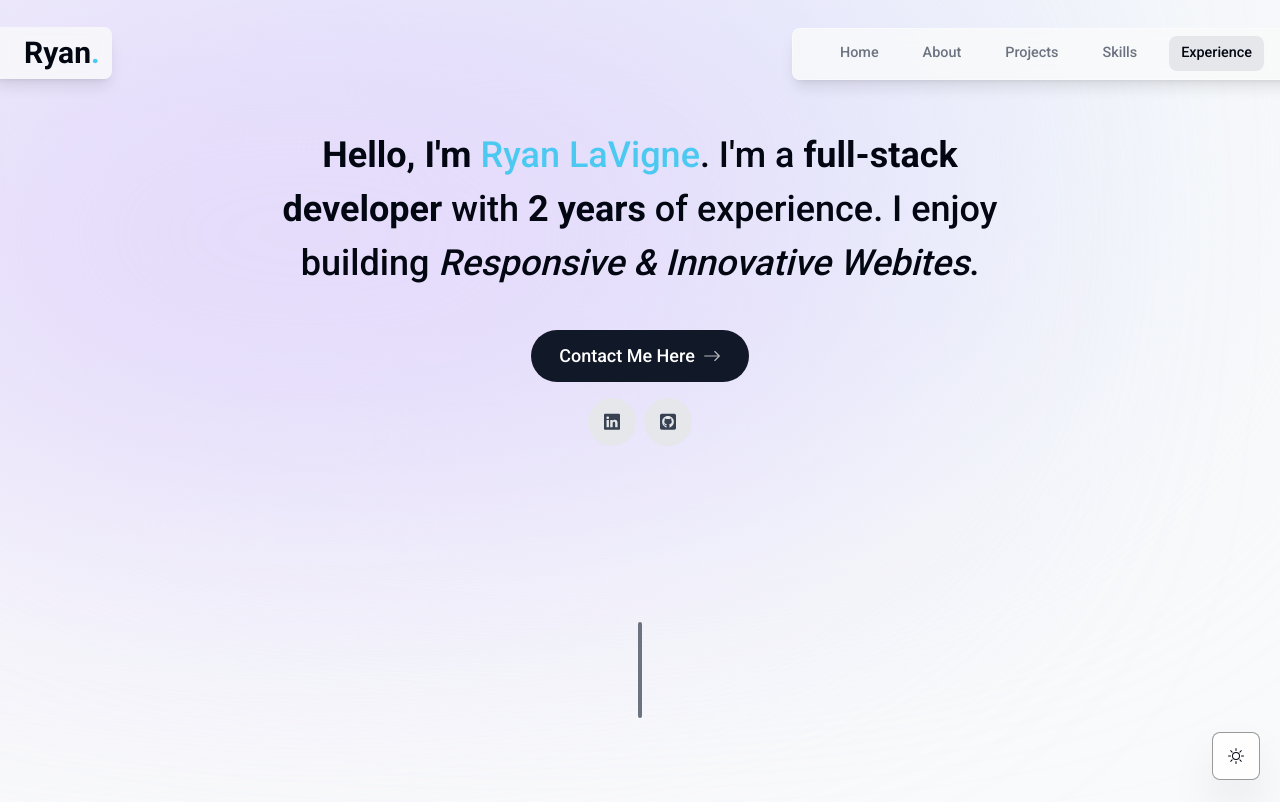
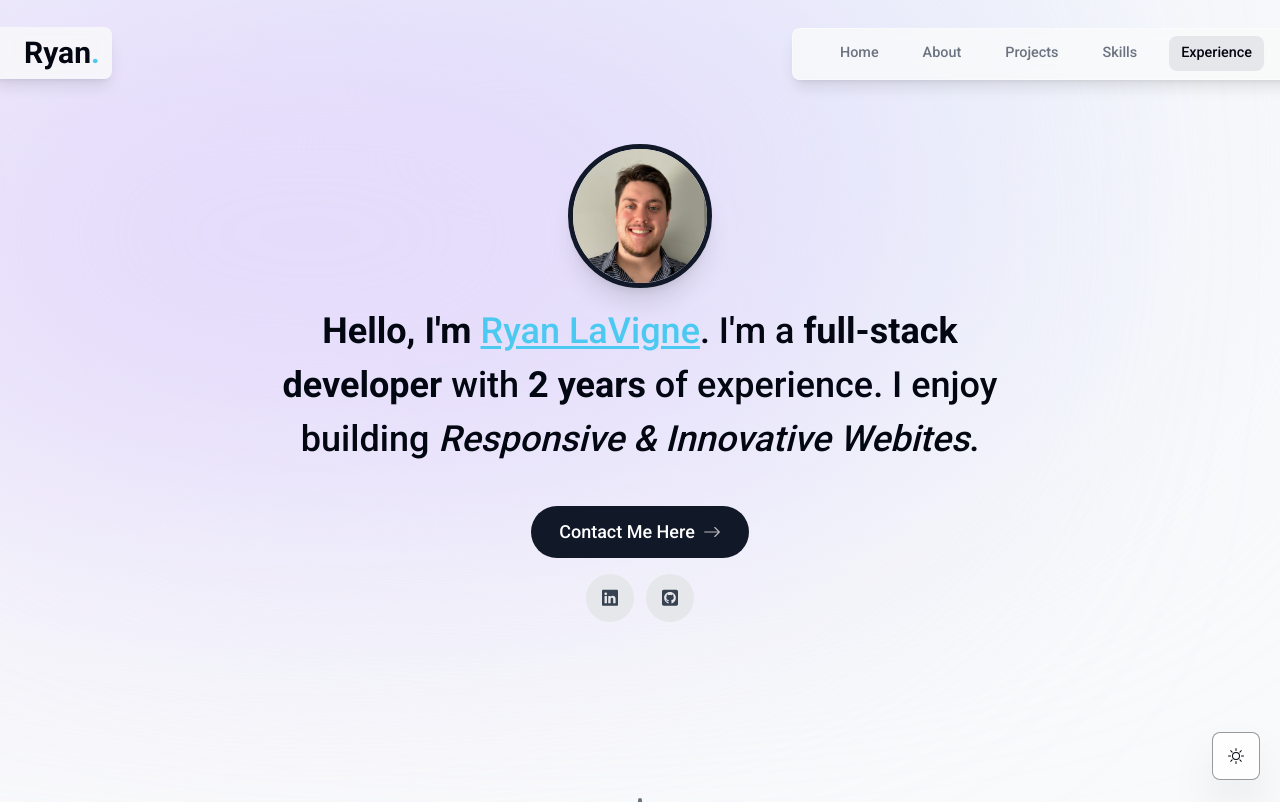
Before and after one commit to GigaRyno/portfolio, a Next.js app: page / in a window 1280 px wide. Shown: the top 802 px of the page. Built offline with nearby package versions, Linux system fonts and the light colour scheme.

Commit message:
Added profile picture to headline.tsx

```diff
--- a/src/components/pages/headline.tsx
+++ b/src/components/pages/headline.tsx
@@ -9,7 +9,8 @@ import { HiDownload } from "react-icons/hi";
 import { Roboto } from "next/font/google";
 import { FaGithubSquare } from "react-icons/fa";
 import Link from 'next/link';
-import { githubData, linkedInData } from '@/lib/data';
+import Image from 'next/image';
+import { githubData, linkedInData, profilePicture } from '@/lib/data';
 
 const roboto = Roboto({
     subsets: ["latin"],
@@ -29,7 +30,24 @@ export default function Headline() {
     >
         <div className='flex items-center justify-center'>
             <div className='relative'>
-
+                <motion.div
+                    initial={{ opacity: 0, scale: 0}}
+                    animate={{opacity: 1, scale: 1}}
+                    transition={{
+                        type: "tween",
+                        duration: 0.2,
+                    }}
+                >
+                    <Image
+                        src={profilePicture.src}
+                        alt={'Ryan LaVigne'}
+                        width="192"
+                        height="192"
+                        quality="95"
+                        priority={true}
+                        className='mt-8 h-36 w-36 rounded-full object-cover object-top border-[0.35rem] dark:border-white border-gray-900 shadow-xl'
+                    />
+                </motion.div>
             </div>
         </div>
         <motion.h1
@@ -37,7 +55,7 @@ export default function Headline() {
             initial={{ opacity: 0, y: 100 }}
             animate={{ opacity: 1, y: 0 }}
         >
-            <span className="font-semibold">Hello, I'm </span><span className='!underline !underline-offset-[3px] bg-clip-text text-transparent text-accent_light_blue bg-accent_light_blue'>Ryan LaVigne</span>. I'm a{" "}
+            <span className="font-semibold">Hello, I'm </span><span className='bg-clip-text text-accent_light_blue underline underline-offset-[3px]'>Ryan LaVigne</span>. I'm a{" "}
             <span className="font-bold">full-stack developer</span> with{" "}
             <span className="font-bold">2 years</span> of experience. I enjoy
             building <span className="italic">Responsive & Innovative Webites</span>.
@@ -67,7 +85,7 @@ export default function Headline() {
             <HiDownload className="opacity-60 group-hover:translate-y-1 transition" />
             </a> */}
         </motion.div>
-        <motion.div className='flex flex-col sm:flex-row items-center justify-center gap-2 mt-[1rem] text-[1.35rem]'>
+        <motion.div className='flex flex-row items-center justify-center gap-[0.75rem] mt-[1rem] text-[1.35rem]'>
             <a
                 className="bg-gray-200 p-4 h-12 w-12 text-gray-700 flex items-center rounded-full transition cursor-pointer borderBlack
                            hover:text-gray-950 focus:scale-[1.15] hover:scale-[1.15] active:scale-105
--- a/src/lib/data.ts
+++ b/src/lib/data.ts
@@ -9,6 +9,7 @@ import { HiCommandLine } from "react-icons/hi2";
 import { BsPersonFill } from "react-icons/bs";
 import { BiLogoPostgresql, BiLogoReact, BiLogoMongodb, BiLogoTypescript, BiLogoPython, BiLogoTailwindCss, BiLogoCss3, BiLogoJavascript } from "react-icons/bi";
 import corpcommentImg from "@/public/corpcomment.png";
+import profilepic from "@/public/profilepicture.jpg";
 import React from "react";
 
 export const colors = [
@@ -198,6 +199,8 @@ export const linkedInData = { url: "https://www.linkedin.com/in/ryanrlavigne/" }
 
 export const githubData = { url: "https://github.com/GigaRyno" } as const;
 
+export const profilePicture = { src: profilepic } as const;
+
 export const toolsData = [
     {
         skill: "Git",
```
Also changed, not shown: src/public/profilepicture.jpg (added).
